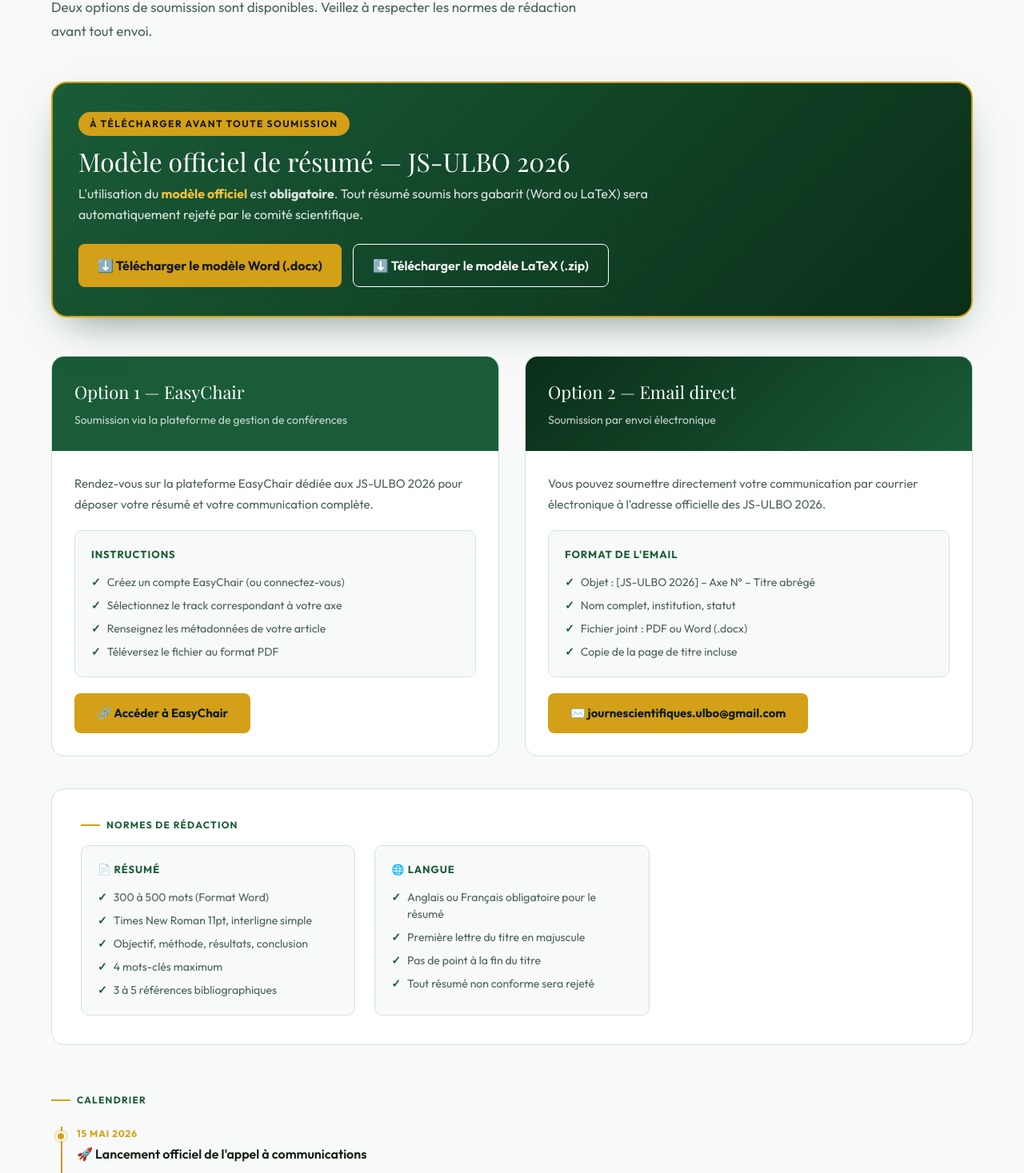
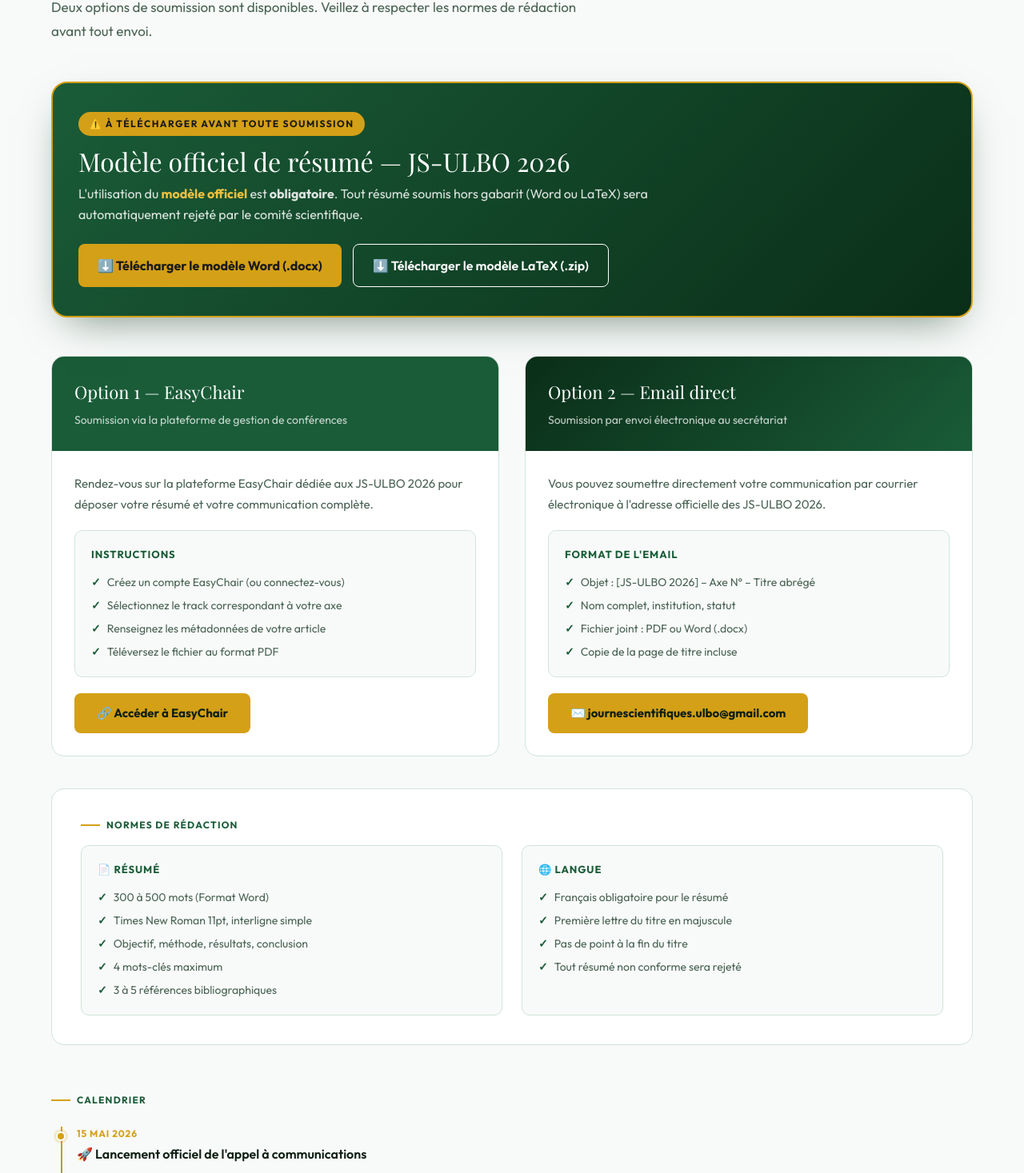
Before and after one commit to TOUGMA19/Journ-e-Scientifique-de-ULBO, a React (Vite) app: page /soumission in a window 1280 px wide. Shown: the part 244-1711 px from the top of the page at 80% size. Built offline with nearby package versions, Linux system fonts and the light colour scheme; a web font is replaced by a local one.

Commit message:
Update soumission.tsx

```diff
--- a/src/routes/soumission.tsx
+++ b/src/routes/soumission.tsx
@@ -50,7 +50,7 @@ function Soumission() {
             marginBottom: 14,
           }}
         >
-          À télécharger avant toute soumission
+          ⚠️ À télécharger avant toute soumission
         </div>
         <h3
           style={{
@@ -99,9 +99,6 @@ function Soumission() {
         </div>
       </div>
 
-
-
-
       <div className="soumission-grid">
         <div className="soumission-card">
           <div className="soumission-card-head">
@@ -131,7 +128,7 @@ function Soumission() {
         <div className="soumission-card">
           <div className="soumission-card-head" style={{ background: "linear-gradient(135deg,#0a2e18,var(--green))" }}>
             <h3>Option 2 — Email direct</h3>
-            <p>Soumission par envoi électronique </p>
+            <p>Soumission par envoi électronique au secrétariat</p>
           </div>
           <div className="soumission-card-body">
             <p>
@@ -156,7 +153,7 @@ function Soumission() {
 
       <div style={{ background: "white", border: "1px solid var(--border-c)", borderRadius: 16, padding: 36, marginTop: 40 }}>
         <div className="section-label">Normes de rédaction</div>
-        <div style={{ display: "grid", gridTemplateColumns: "repeat(3,1fr)", gap: 24, marginTop: 16 }}>
+        <div style={{ display: "grid", gridTemplateColumns: "repeat(2,1fr)", gap: 24, marginTop: 16 }}>
           <div className="format-rules" style={{ margin: 0 }}>
             <h4>📄 Résumé</h4>
             <ul>
@@ -170,7 +167,7 @@ function Soumission() {
           <div className="format-rules" style={{ margin: 0 }}>
             <h4>🌐 Langue</h4>
             <ul>
-              <li>Anglais ou Français obligatoire pour le résumé</li>
+              <li>Français obligatoire pour le résumé</li>
               <li>Première lettre du titre en majuscule</li>
               <li>Pas de point à la fin du titre</li>
               <li>Tout résumé non conforme sera rejeté</li>
```
